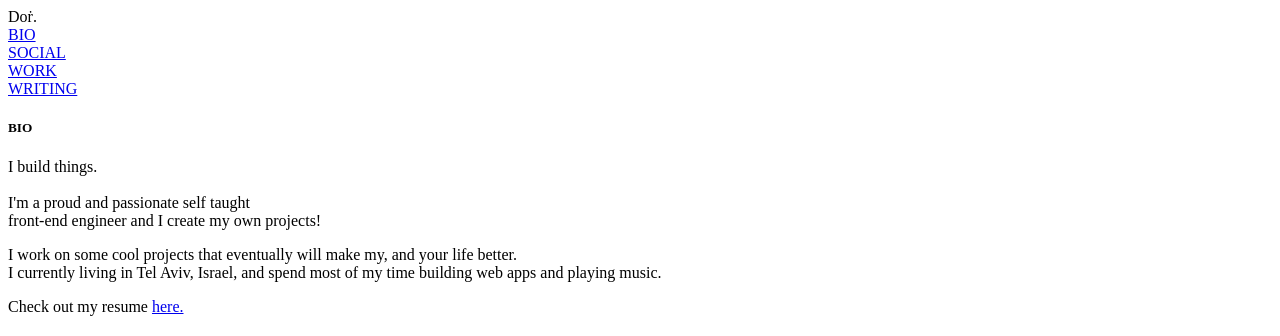
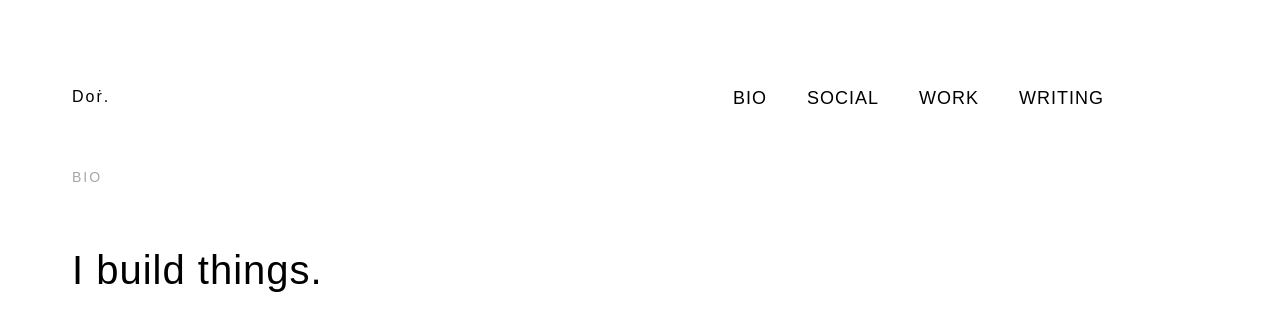
Before and after one commit to samod667/personal-portfolio, a website: page index.html in a window 1280 px wide. Shown: the top 336 px of the page. Drawn offline with nearby package versions, Linux system fonts and the light colour scheme; a web font is replaced by a local one.

Commit message:
changed styling

```diff
--- a/index.html
+++ b/index.html
@@ -13,7 +13,7 @@
     rel="stylesheet"
     href="https://cdnjs.cloudflare.com/ajax/libs/animate.css/4.0.0/animate.min.css"
   />
-    <!-- <link rel="stylesheet" href="./src/style.css" /> -->
+    <link rel="stylesheet" href="./src/style.css" />
     <link rel="icon" href="./assets/favicon.png" type="image/png">
     <link rel="shortcut icon" type="image/x-icon" href="assets/favicon.png">
     <title>Dor Sam - Developer</title>
--- a/src/style.css
+++ b/src/style.css
@@ -157,9 +157,6 @@ p {
 
 a {
   outline: none;
-  text-decoration-color: #ffffff;
-  text-decoration-thickness: 0.5em;
-  text-underline-offset: 1.5px;
   cursor: pointer;
   color: inherit;
 }
```
Also changed, not shown: dist/style.css.
